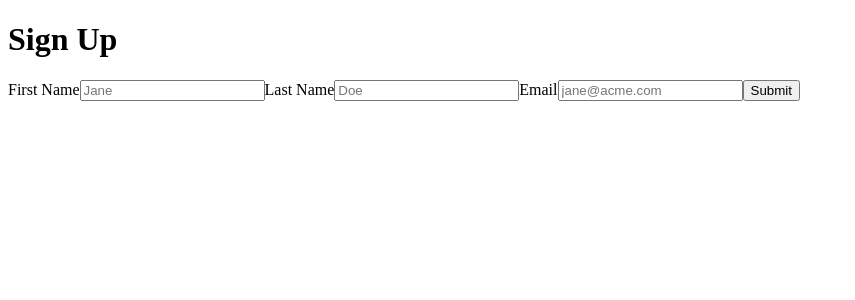
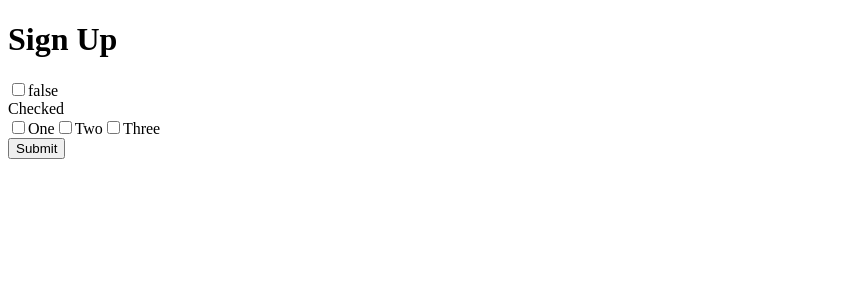
Before and after one commit to bunyaminmrcn/formik-examples, a React (Create React App) app: page / in a window 1280 px wide. Shown: the top 300 px of the page, without its empty margins (0-855 px from the left). Built offline with nearby package versions, Linux system fonts and the light colour scheme; the HTML template or start-up script is replaced by a standard one.

Commit message:
add checkbox

```diff
--- a/src/App.js
+++ b/src/App.js
@@ -1,10 +1,11 @@
 
-import Basic from  './examples/basic';
+//import Basic from  './examples/basic';
+import Checkbox from  './examples/checkbox';
 
 function App() {
   return (
     <div className="App">
-      <Basic />
+      <Checkbox />
     </div>
   );
 }
--- /dev/null
+++ b/src/examples/checkbox.js
@@ -0,0 +1,58 @@
+import React from 'react';
+
+import { Formik, Field, Form } from 'formik';
+
+const sleep = (ms) => new Promise((r) => setTimeout(r, ms));
+
+export default () => (
+  <div>
+    <h1>Sign Up</h1>
+    <Formik
+      initialValues={{
+        toggle: false,
+        checked: [],
+      }}
+      onSubmit={async (values) => {
+        await sleep(500);
+        alert(JSON.stringify(values, null, 2));
+      }}
+    >
+      {({ values }) => (
+        <Form>
+          {/*
+            This first checkbox will result in a boolean value being stored. Note that the `value` prop
+            on the <Field/> is omitted
+          */}
+          <label>
+            <Field type="checkbox" name="toggle" />
+            {`${values.toggle}`}
+          </label>
+
+          {/*
+            Multiple checkboxes with the same name attribute, but different
+            value attributes will be considered a "checkbox group". Formik will automagically
+            bind the checked values to a single array for your benefit. All the add and remove
+            logic will be taken care of for you.
+          */}
+          <div id="checkbox-group">Checked</div>
+          <div role="group" aria-labelledby="checkbox-group">
+            <label>
+              <Field type="checkbox" name="checked" value="One" />
+              One
+            </label>
+            <label>
+              <Field type="checkbox" name="checked" value="Two" />
+              Two
+            </label>
+            <label>
+              <Field type="checkbox" name="checked" value="Three" />
+              Three
+            </label>
+          </div>
+
+          <button type="submit">Submit</button>
+        </Form>
+      )}
+    </Formik>
+  </div>
+);
```
